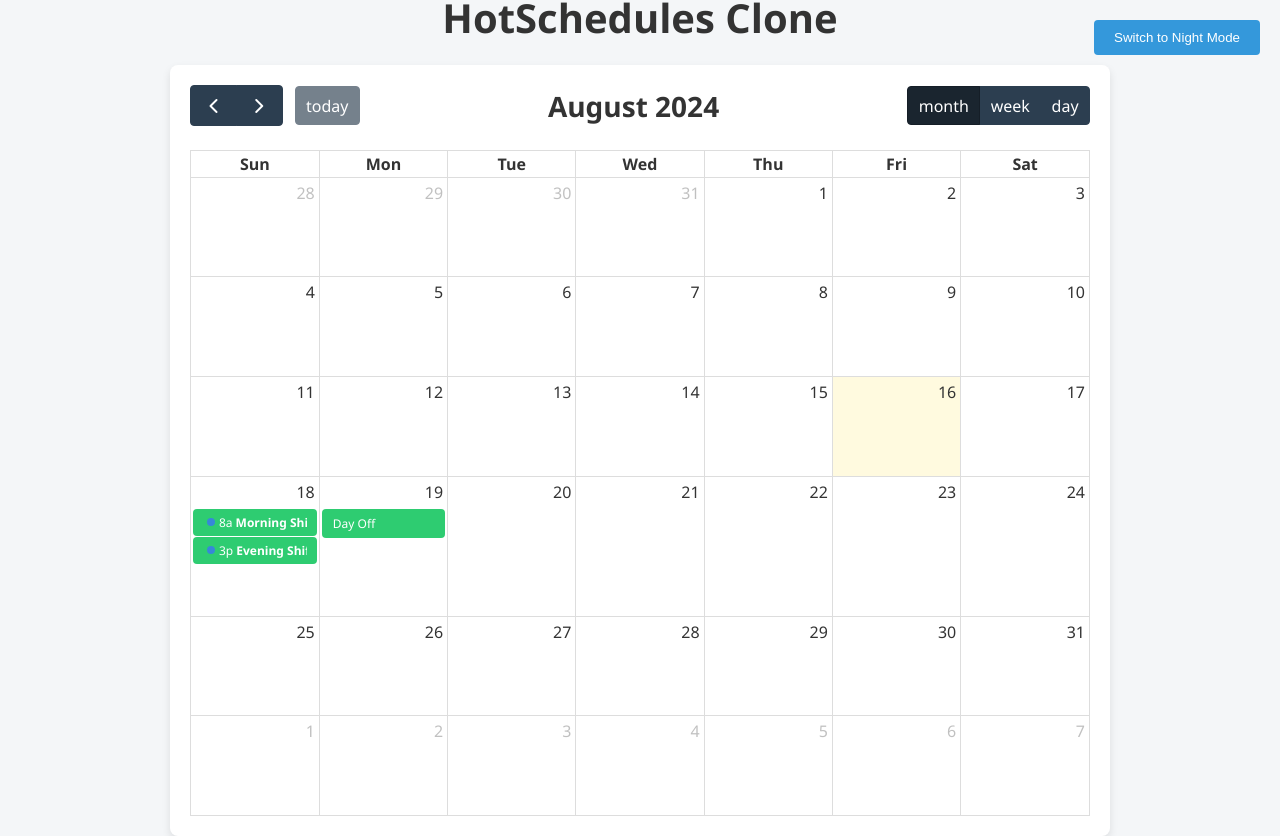
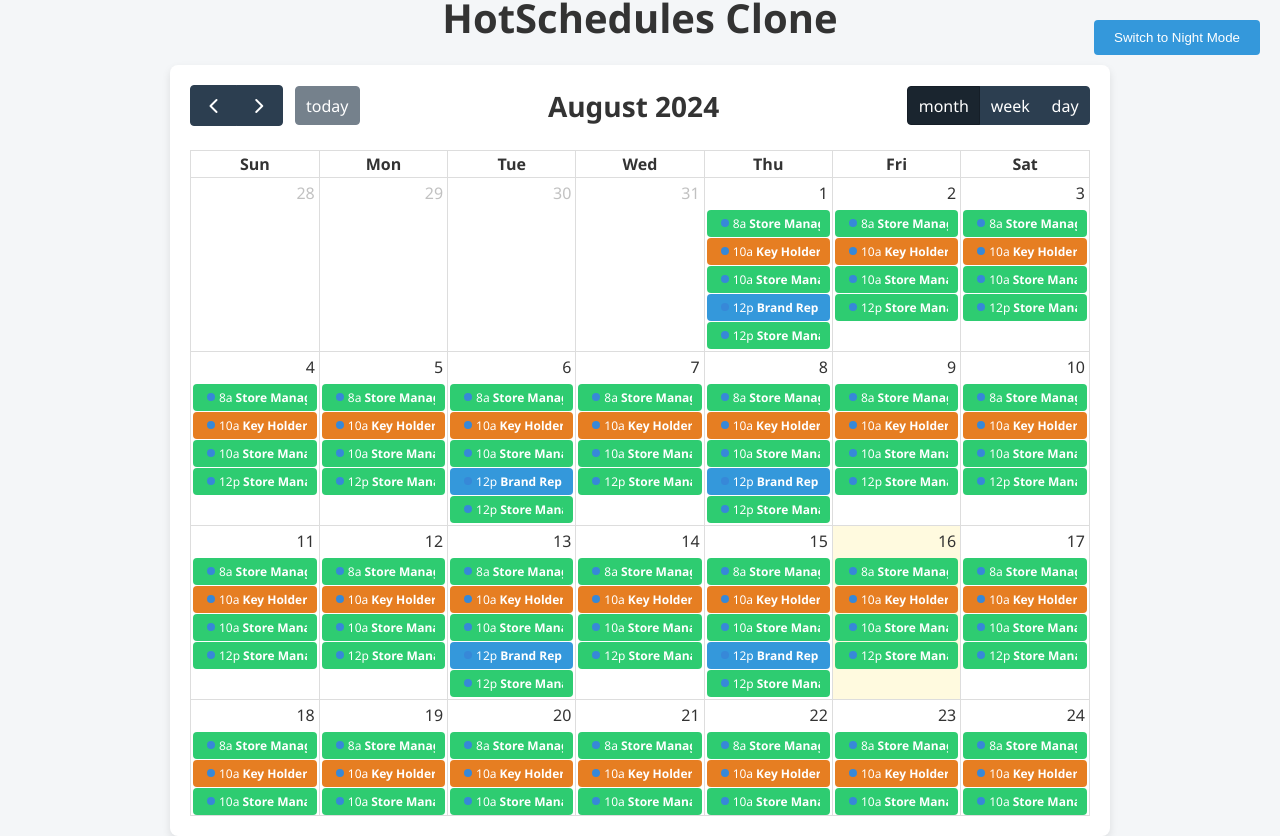
Before and after one commit to llang777/Hollister, a plain HTML site: page index.html in a window 1280 px wide. Drawn offline with nearby package versions, Linux system fonts and the light colour scheme.

Commit message:
initial test again44

```diff
--- a/index.html
+++ b/index.html
@@ -28,7 +28,9 @@
             --calendar-shadow: rgba(0, 0, 0, 0.1);
             --button-bg: #3498db;
             --button-hover-bg: #2980b9;
-            --event-bg: #2ecc71;
+            --event-bg-manager: #2ecc71;
+            --event-bg-key-holder: #e67e22;
+            --event-bg-brand-rep: #3498db;
             --event-text-color: #fff;
         }
 
@@ -40,7 +42,9 @@
             --calendar-shadow: rgba(0, 0, 0, 0.3);
             --button-bg: #3b85d4;
             --button-hover-bg: #2769a8;
-            --event-bg: #44bd32;
+            --event-bg-manager: #44bd32;
+            --event-bg-key-holder: #e67e22;
+            --event-bg-brand-rep: #3b85d4;
             --event-text-color: #fff;
         }
 
@@ -89,12 +93,23 @@
         }
 
         .fc-daygrid-event {
-            background-color: var(--event-bg);
             border: none;
             border-radius: 4px;
             padding: 5px 10px;
             font-size: 12px;
             color: var(--event-text-color);
+        }
+
+        .fc-event-manager {
+            background-color: var(--event-bg-manager);
+        }
+
+        .fc-event-key-holder {
+            background-color: var(--event-bg-key-holder);
+        }
+
+        .fc-event-brand-rep {
+            background-color: var(--event-bg-brand-rep);
         }
 
         /* Toggle Button */
@@ -157,23 +172,7 @@
                     center: 'title',
                     right: 'dayGridMonth,timeGridWeek,timeGridDay'
                 },
-                events: [
-                    {
-                        title: 'Morning Shift',
-                        start: '2024-08-18T08:00:00',
-                        end: '2024-08-18T14:00:00'
-                    },
-                    {
-                        title: 'Evening Shift',
-                        start: '2024-08-18T15:00:00',
-                        end: '2024-08-18T21:00:00'
-                    },
-                    {
-                        title: 'Day Off',
-                        start: '2024-08-19'
-                    },
-                    // Add more filler data as needed
-                ]
+                events: generateEvents()
             });
 
             calendar.render();
@@ -188,6 +187,57 @@
                     toggleButton.textContent = 'Switch to Night Mode';
                 }
             });
+
+            function generateEvents() {
+                const events = [];
+                const shiftTimes = {
+                    'Opening Shift': ['08:00', '18:00'],
+                    'Mid Shift': ['10:00', '19:00'],
+                    'Closing Shift': ['12:00', '21:00']
+                };
+                const roles = [
+                    { title: 'Store Manager', className: 'fc-event-manager', hours: 40 },
+                    { title: 'Key Holder', className: 'fc-event-key-holder', hours: 30 },
+                    { title: 'Brand Rep', className: 'fc-event-brand-rep', hours: 8 }
+                ];
+
+                let startDate = new Date('2024-08-01');
+                let endDate = new Date('2024-08-31');
+
+                for (let d = startDate; d <= endDate; d.setDate(d.getDate() + 1)) {
+                    const dateStr = d.toISOString().split('T')[0];
+
+                    // Schedule for Store Manager (40 hours/week)
+                    for (let shift in shiftTimes) {
+                        events.push({
+                            title: `Store Manager (${shift})`,
+                            start: `${dateStr}T${shiftTimes[shift][0]}`,
+                            end: `${dateStr}T${shiftTimes[shift][1]}`,
+                            className: 'fc-event-manager'
+                        });
+                    }
+
+                    // Schedule for Key Holder (25-35 hours/week)
+                    events.push({
+                        title: `Key Holder (Mid Shift)`,
+                        start: `${dateStr}T${shiftTimes['Mid Shift'][0]}`,
+                        end: `${dateStr}T${shiftTimes['Mid Shift'][1]}`,
+                        className: 'fc-event-key-holder'
+                    });
+
+                    // Schedule for Brand Rep (1 shift/week)
+                    if (d.getDay() === 2 || d.getDay() === 4) {  // Randomly choosing days for Brand Rep
+                        events.push({
+                            title: `Brand Rep (Closing Shift)`,
+                            start: `${dateStr}T${shiftTimes['Closing Shift'][0]}`,
+                            end: `${dateStr}T${shiftTimes['Closing Shift'][1]}`,
+                            className: 'fc-event-brand-rep'
+                        });
+                    }
+                }
+
+                return events;
+            }
         });
     </script>
 
```
